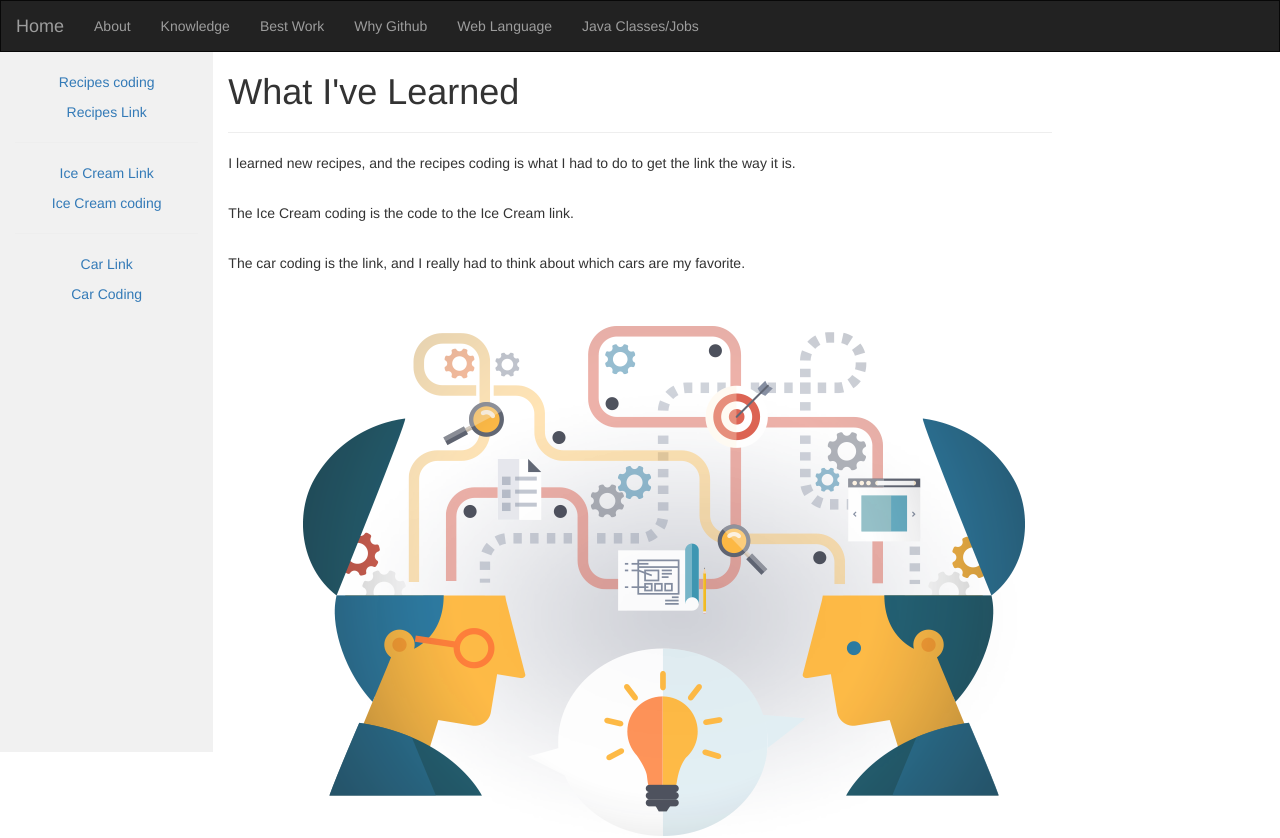
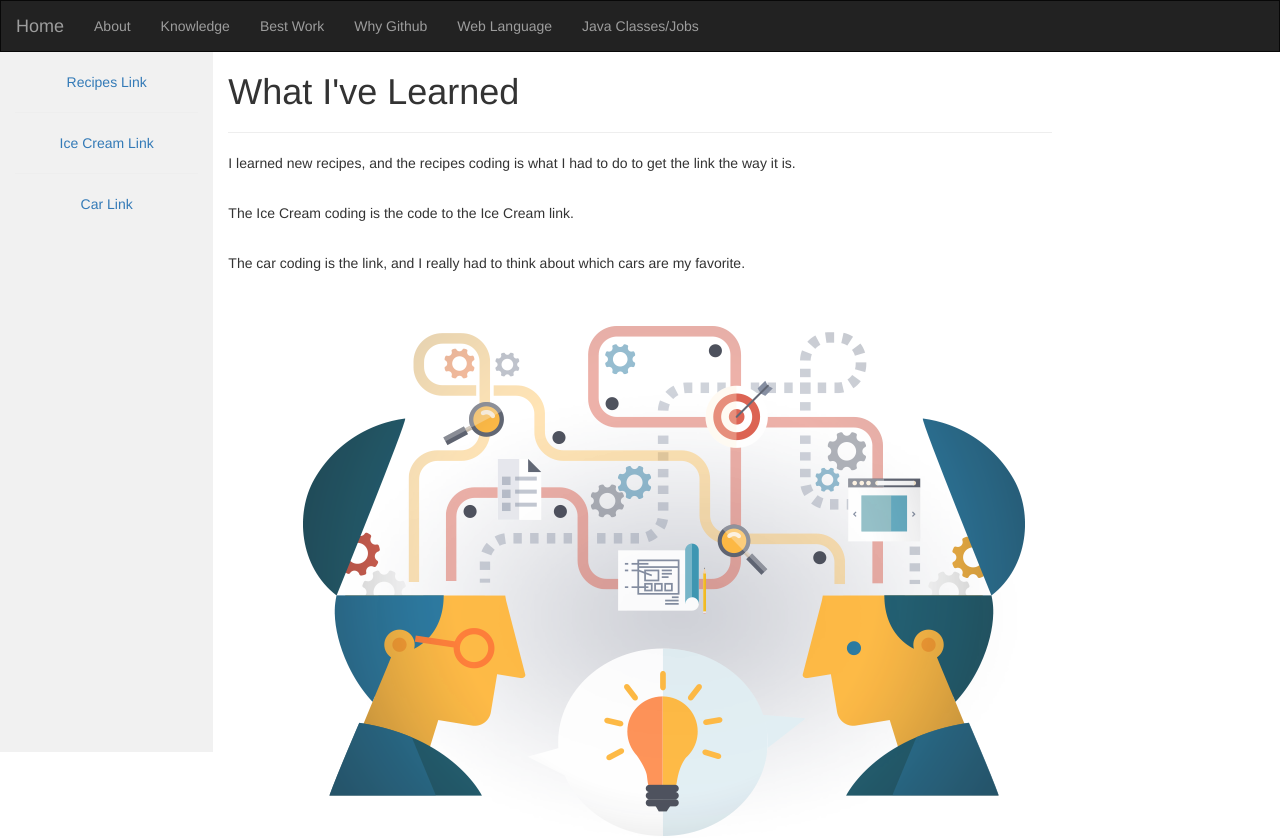
Before and after one commit to JesseSalas/FinalPortfolio, a plain HTML site: page WhatI'veLearned.html in a window 1280 px wide. Shown: the top 838 px of the page. Drawn offline with nearby package versions, Linux system fonts and the light colour scheme.

Commit message:
took out coding

```diff
--- a/WhatI'veLearned.html
+++ b/WhatI'veLearned.html
@@ -39,14 +39,11 @@
 <div class="container-fluid text-center">
   <div class="row content">
     <div class="col-sm-2 sidenav">
-      <p><a href="view-source:file:///C:/Users/js131297/Desktop/Github/html/5%20Recipes.html">Recipes coding</a></p>
       <p><a href="5 Recipes.html">Recipes Link</a></p>
       <hr>
       <p><a href="IceCream.html">Ice Cream Link</a></p>
-      <p><a href="view-source:file:///C:/Users/js131297/Desktop/Github/html/IceCream.html">Ice Cream coding</a></p>
       <hr>
       <p><a href="Car Page.html">Car Link</a></p>
-      <p><a href="view-source:file:///C:/Users/js131297/Desktop/Github/html/Car%20Page.html">Car Coding</a></p>
     </div>
     <div class="col-sm-8 text-left">
       <h1>What I've Learned</h1>
```
Also changed, not shown: BestWork.html (+0 -2 lines).
